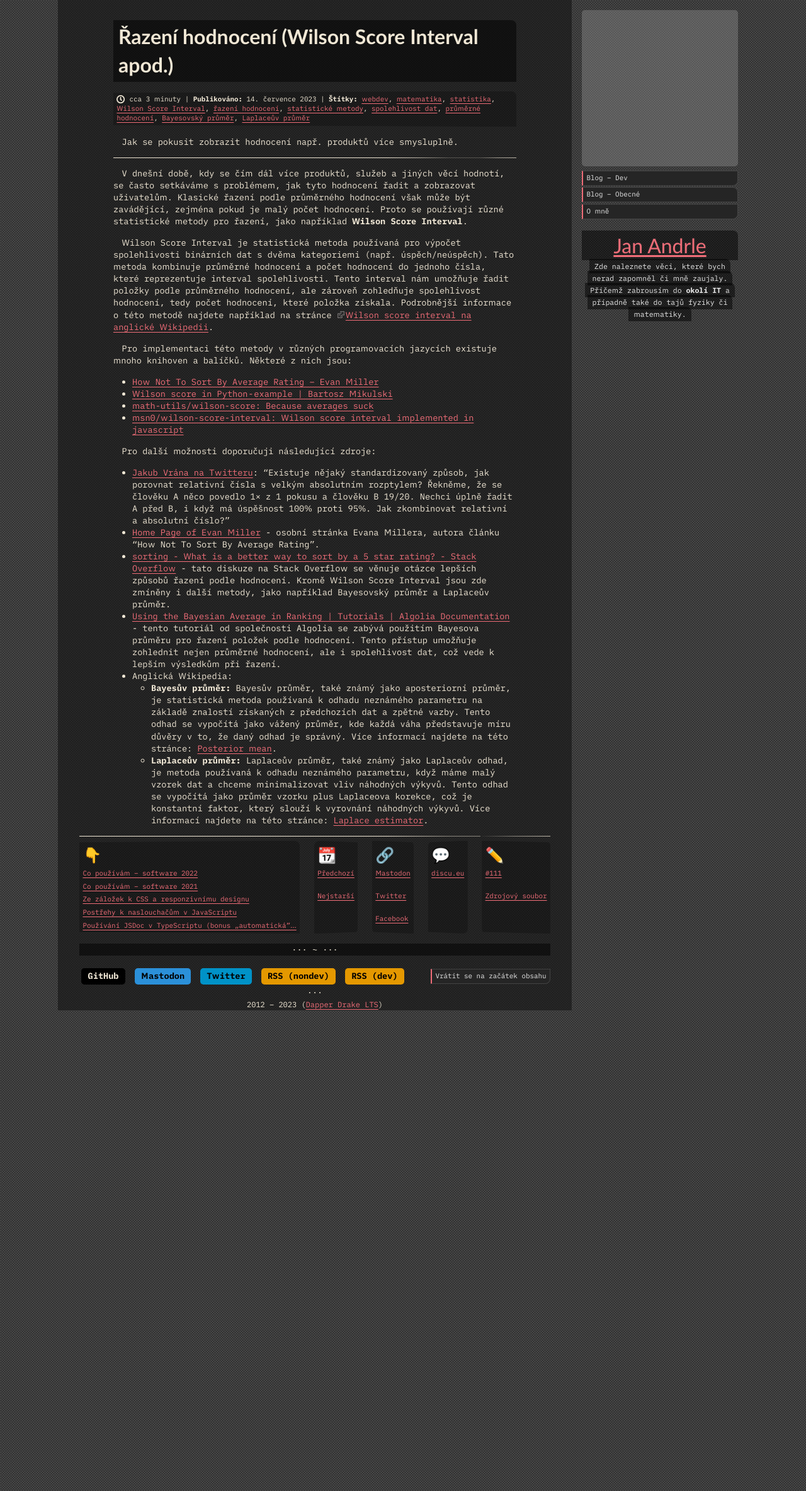
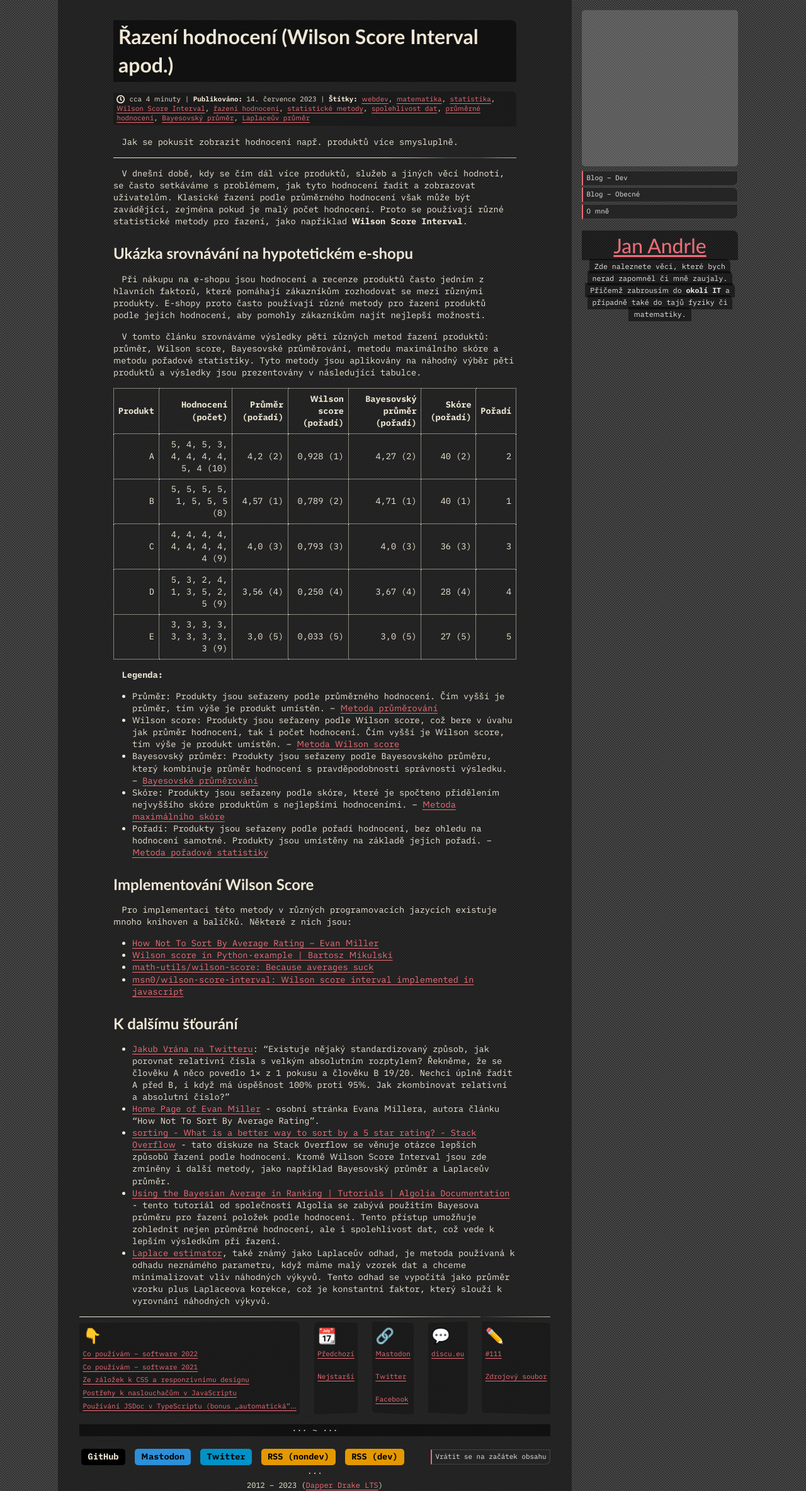
Before and after one commit to jaandrle/jaandrle.github.io, a Jekyll site: the page built from _posts/2023/2023-07-14-wilson.md, in a window 1280 px wide. Shown: the whole page at 63% size. Built offline with Jekyll 4.4.1, drawn with Linux system fonts in a browser that asks for light colours; emoji names are drawn with the system emoji font; before the commit the page ends 1604 px from its top, so only the background shows below that; grey boxes are pictures that could not be loaded.

Commit message:
:bug: Fix table styling in CSS + :rocket: Add table examples for Wilson Score Interval sorting

```diff
--- a/_posts/2023/2023-07-14-wilson.md
+++ b/_posts/2023/2023-07-14-wilson.md
@@ -14,12 +14,28 @@ a zobrazovat uživatelům. Klasické řazení podle průměrného hodnocení vš
 zavádějící, zejména pokud je malý počet hodnocení. Proto se používají různé statistické
 metody pro řazení, jako například **Wilson Score Interval**.
 
-Wilson Score Interval je statistická metoda používaná pro výpočet spolehlivosti binárních dat s dvěma
-kategoriemi (např. úspěch/neúspěch). Tato metoda kombinuje průměrné hodnocení
-a počet hodnocení do jednoho čísla, které reprezentuje interval spolehlivosti. Tento
-interval nám umožňuje řadit položky podle průměrného hodnocení, ale zároveň zohledňuje spolehlivost
-hodnocení, tedy počet hodnocení, které položka získala. Podrobnější informace o této
-metodě najdete například na stránce [Wilson score interval na anglické Wikipedii](https://en.wikipedia.org/wiki/Binomial_proportion_confidence_interval#Wilson_score_interval).
+## Ukázka srovnávání na hypotetickém e-shopu
+Při nákupu na e-shopu jsou hodnocení a recenze produktů často jedním z hlavních faktorů, které pomáhají zákazníkům rozhodovat se mezi různými produkty. E-shopy proto často používají různé metody pro řazení produktů podle jejich hodnocení, aby pomohly zákazníkům najít nejlepší možnosti.
+
+V tomto článku srovnáváme výsledky pěti různých metod řazení produktů: průměr, Wilson score, Bayesovské průměrování, metodu maximálního skóre a metodu pořadové statistiky. Tyto metody jsou aplikovány na náhodný výběr pěti produktů a výsledky jsou prezentovány v následující tabulce.
+
+| Produkt | Hodnocení (počet)          | Průměr (pořadí) | Wilson score (pořadí) | Bayesovský průměr (pořadí) | Skóre (pořadí) | Pořadí |
+| ------- | --------------------------| ---------------| --------------------- | --------------------------| --------------| ------ |
+| A       | 5, 4, 5, 3, 4, 4, 4, 4, 5, 4 (10) | 4,2 (2)        | 0,928 (1)             | 4,27 (2)                  | 40 (2)        | 2      |
+| B       | 5, 5, 5, 5, 1, 5, 5, 5     (8) | 4,57 (1)       | 0,789 (2)             | 4,71 (1)                  | 40 (1)        | 1      |
+| C       | 4, 4, 4, 4, 4, 4, 4, 4, 4   (9) | 4,0 (3)        | 0,793 (3)             | 4,0 (3)                   | 36 (3)        | 3      |
+| D       | 5, 3, 2, 4, 1, 3, 5, 2, 5   (9) | 3,56 (4)       | 0,250 (4)             | 3,67 (4)                  | 28 (4)        | 4      |
+| E       | 3, 3, 3, 3, 3, 3, 3, 3, 3   (9) | 3,0 (5)        | 0,033 (5)             | 3,0 (5)                   | 27 (5)        | 5      |
+
+**Legenda:**
+
+- Průměr: Produkty jsou seřazeny podle průměrného hodnocení. Čím vyšší je průměr, tím výše je produkt umístěn. – [Metoda průměrování](https://cs.wikipedia.org/wiki/Aritmetick%C3%BD_pr%C5%AFm%C4%9Br)
+- Wilson score: Produkty jsou seřazeny podle Wilson score, což bere v úvahu jak průměr hodnocení, tak i počet hodnocení. Čím vyšší je Wilson score, tím výše je produkt umístěn. – [Metoda Wilson score](https://en.wikipedia.org/wiki/Binomial_proportion_confidence_interval#Wilson_score_interval)
+- Bayesovský průměr: Produkty jsou seřazeny podle Bayesovského průměru, který kombinuje průměr hodnocení s pravděpodobností správnosti výsledku. – [Bayesovské průměrování](https://en.wikipedia.org/wiki/Bayesian_average)
+- Skóre: Produkty jsou seřazeny podle skóre, které je spočteno přidělením nejvyššího skóre produktům s nejlepšími hodnoceními. – [Metoda maximálního skóre](https://en.wikipedia.org/wiki/Maximal_scoring)
+- Pořadí: Produkty jsou seřazeny podle pořadí hodnocení, bez ohledu na hodnocení samotné. Produkty jsou umístěny na základě jejich pořadí. – [Metoda pořadové statistiky](https://en.wikipedia.org/wiki/Ranking#Ordinal_rankings)
+
+## Implementování Wilson Score
 
 Pro implementaci této metody v různých programovacích jazycích existuje mnoho knihoven
 a balíčků. Některé z nich jsou:
@@ -29,12 +45,10 @@ a balíčků. Některé z nich jsou:
 *   [math-utils/wilson-score: Because averages suck](https://github.com/math-utils/wilson-score)
 *   [msn0/wilson-score-interval: Wilson score interval implemented in javascript](https://github.com/msn0/wilson-score-interval)
 
-Pro další možnosti doporučuji následující zdroje:
+## K dalšímu šťourání
 
 *   [Jakub Vrána na Twitteru](https://mobile.twitter.com/jakubvrana/status/1343584842202705921): "Existuje nějaký standardizovaný způsob, jak porovnat relativní čísla s velkým absolutním rozptylem? Řekněme, že se člověku A něco povedlo 1× z 1 pokusu a člověku B 19/20. Nechci úplně řadit A před B, i když má úspěšnost 100% proti 95%. Jak zkombinovat relativní a absolutní číslo?"
 *   [Home Page of Evan Miller](https://www.evanmiller.org/index.html) - osobní stránka Evana Millera, autora článku "How Not To Sort By Average Rating".
 *   [sorting - What is a better way to sort by a 5 star rating? - Stack Overflow](https://stackoverflow.com/questions/1411199/what-is-a-better-way-to-sort-by-a-5-star-rating) - tato diskuze na Stack Overflow se věnuje otázce lepších způsobů řazení podle hodnocení. Kromě Wilson Score Interval jsou zde zmíněny i další metody, jako například Bayesovský průměr a Laplaceův průměr.
 *   [Using the Bayesian Average in Ranking \| Tutorials \| Algolia Documentation](https://www.algolia.com/doc/guides/solutions/ecommerce/search-relevance/tutorials/bayesian-average/) - tento tutoriál od společnosti Algolia se zabývá použitím Bayesova průměru pro řazení položek podle hodnocení. Tento přístup umožňuje zohlednit nejen průměrné hodnocení, ale i spolehlivost dat, což vede k lepším výsledkům při řazení.
-*   Anglická Wikipedia:
-	*   **Bayesův průměr:** Bayesův průměr, také známý jako aposteriorní průměr, je statistická metoda používaná k odhadu neznámého parametru na základě znalostí získaných z předchozích dat a zpětné vazby. Tento odhad se vypočítá jako vážený průměr, kde každá váha představuje míru důvěry v to, že daný odhad je správný. Více informací najdete na této stránce: [Posterior mean](https://en.wikipedia.org/wiki/Posterior_mean).
-	*   **Laplaceův průměr:** Laplaceův průměr, také známý jako Laplaceův odhad, je metoda používaná k odhadu neznámého parametru, když máme malý vzorek dat a chceme minimalizovat vliv náhodných výkyvů. Tento odhad se vypočítá jako průměr vzorku plus Laplaceova korekce, což je konstantní faktor, který slouží k vyrovnání náhodných výkyvů. Více informací najdete na této stránce: [Laplace estimator](https://en.wikipedia.org/wiki/Laplace_smoothing).
+*   [Laplace estimator](https://en.wikipedia.org/wiki/Laplace_smoothing), také známý jako Laplaceův odhad, je metoda používaná k odhadu neznámého parametru, když máme malý vzorek dat a chceme minimalizovat vliv náhodných výkyvů. Tento odhad se vypočítá jako průměr vzorku plus Laplaceova korekce, což je konstantní faktor, který slouží k vyrovnání náhodných výkyvů.
--- a/_sass/_part_base.scss
+++ b/_sass/_part_base.scss
@@ -136,6 +136,12 @@ kbd {
   border-radius: 5px;
   padding: .1rem .25rem .05rem .25rem;
 }
+table, td, th {
+  border: 1px dotted $color_regularFG;
+  border-collapse: collapse;
+  text-align: right;
+  padding: .5em;
+}
 
 // Fixes images in popup boxes from Google Translate
 .gmnoprint img {
```
